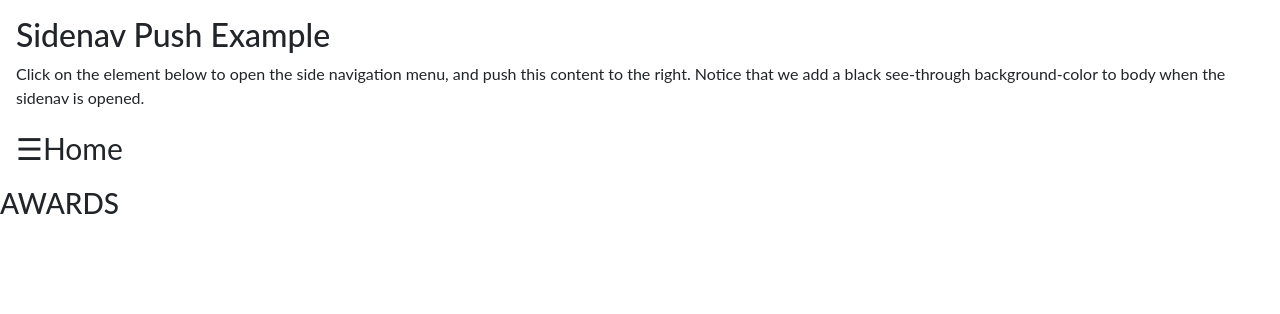
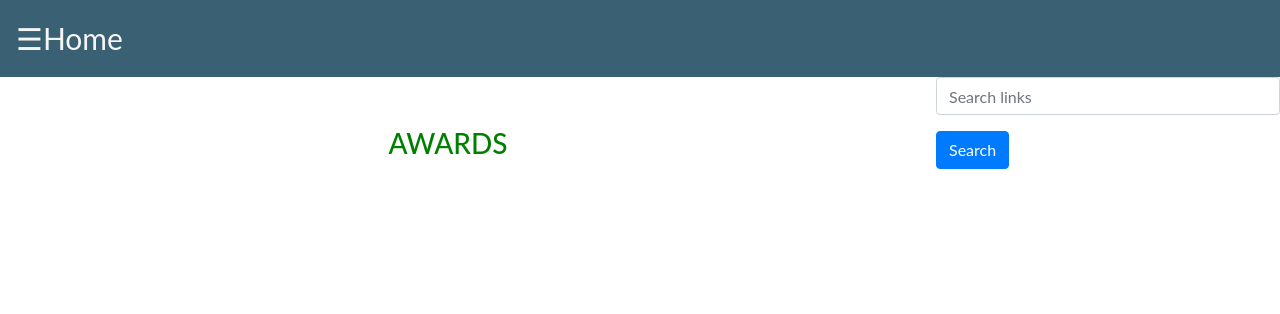
Before and after one commit to FrancisSakwa89/Awards, a Django app: template reward/templates/index.html in a window 1280 px wide. Shown: the top 314 px of the page. Run offline with Django 3.2, Linux system fonts and the light colour scheme; the template is opened without the code that fills it, so the values that code supplies are empty; some libraries are stand-ins or nearby versions.

```diff
--- a/awards/urls.py
+++ b/awards/urls.py
@@ -13,9 +13,12 @@ Including another URLconf
     1. Import the include() function: from django.conf.urls import url, include
     2. Add a URL to urlpatterns:  url(r'^blog/', include('blog.urls'))
 """
-from django.conf.urls import url
+from django.conf.urls import url,include
 from django.contrib import admin
+from django.contrib.auth import views
 
 urlpatterns = [
     url(r'^admin/', admin.site.urls),
+    url(r'',include('reward.urls')),
+
 ]
--- a/reward/templates/index.html
+++ b/reward/templates/index.html
@@ -1,4 +1,4 @@
 {% extends "base.html" %} {% load bootstrap4 %} {% block content %}
 
-<h3>AWARDS</h3>
+<h3 style="text-align: center; color: green;padding-top:50px;">AWARDS</h3>
 {% endblock %}
--- a/reward/templates/navbar.html
+++ b/reward/templates/navbar.html
@@ -1,5 +1,6 @@
 <!DOCTYPE html>
 <html>
+
 <head>
     <meta name="viewport" content="width=device-width, initial-scale=1">
     <style>
@@ -15,7 +16,8 @@ body {
             z-index: 1;
             top: 0;
             left: 0;
-  background: linear-gradient(to right, #16222a, #3a6073);  overflow-x: hidden;
+            background-color:#33705c;
+            overflow-x: hidden;
             transition: 0.5s;
             padding-top: 60px;
         }
@@ -24,7 +26,7 @@ body {
             padding: 8px 8px 8px 32px;
             text-decoration: none;
             font-size: 25px;
-  color: #818181;
+            color:white;
             display: block;
             transition: 0.3s;
         }
@@ -47,27 +49,42 @@ body {
         }
 
         @media screen and (max-height: 450px) {
-  .sidenav {padding-top: 15px;}
-  .sidenav a {font-size: 18px;}
+            .sidenav {
+                padding-top: 15px;
+            }
+            .sidenav a {
+                font-size: 18px;
+            }
         }
     </style>
 </head>
+
 <body>
-
+    <nav>
         <div id="mySidenav" class="sidenav">
             <a href="javascript:void(0)" class="closebtn" onclick="closeNav()">&times;</a>
             <a href="{%url 'welcome'%}">Home</a>
-  <a href="#">Services</a>
-  <a href="#">Clients</a>
-  <a href="#">Contact</a>
+            <a href="#">Login</a>
+            <a href="#">Register</a>
+            <a href="#">Profile</a>
+            <a href="#">Add Sites</a>
+
         </div>
 
-<div id="main">
-  <h2>Sidenav Push Example</h2>
-  <p>Click on the element below to open the side navigation menu, and push this content to the right. Notice that we add a black see-through background-color to body when the sidenav is opened.</p>
+        <div id="main" style="background-color: #3a6073;color: whitesmoke">
             <span style="font-size:30px;cursor:pointer" onclick="openNav()">&#9776;Home</span>
         </div>
-
+        <div class="franco" style="float:right;width:30%;">
+            <ul>
+                <form class="navbar-form navbar-right" action="{% url 'welcome' %}">
+                    <div class="form-group">
+                        <input type="text" class="form-control" type="search" placeholder="Search links" aria-label="Search" name="user">
+                    </div>
+                    <button type="submit" class="btn btn-primary"><i class="fa fa-search"></i>Search</button>
+                </form>
+            </ul>
+        </div>
+    </nav>
     <script>
         function openNav() {
             document.getElementById("mySidenav").style.width = "250px";
@@ -77,10 +94,11 @@ function openNav() {
 
         function closeNav() {
             document.getElementById("mySidenav").style.width = "0";
-  document.getElementById("main").style.marginLeft= "0";
+            document.getElementById("main").style.marginLeft = "0";
             document.body.style.backgroundColor = "white";
         }
     </script>
 
 </body>
+
 </html>
```
Lines whose indentation alone changed are shown as unchanged.
